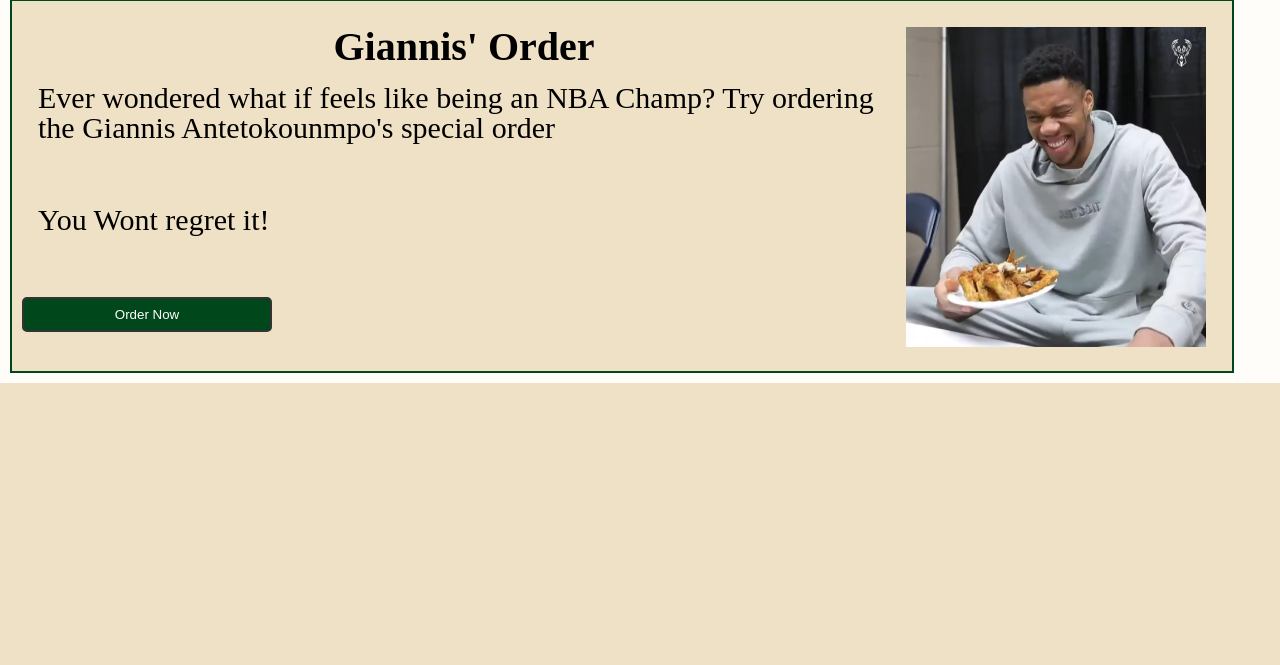
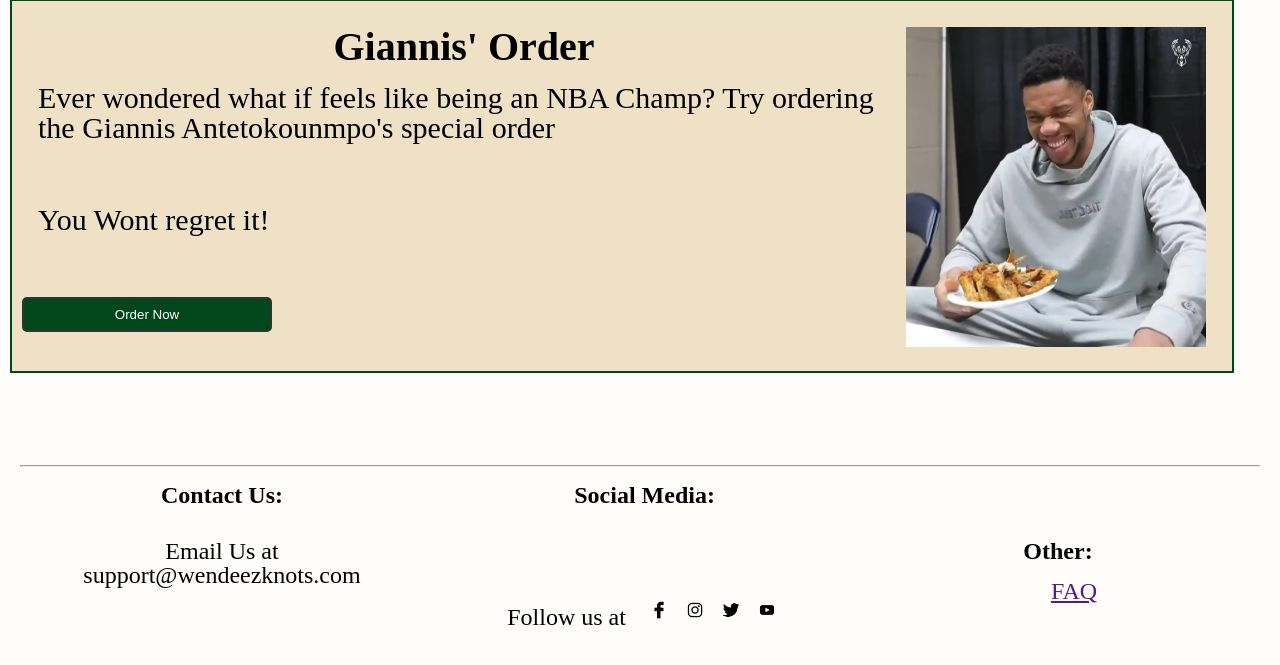
Before and after one commit to trancornellh/Wendeez-Knots, a PHP site: page /Home.html in a window 1280 px wide. Shown: the part 615-1280 px from the top of the page. Before the commit the page ends 998 px from the top, so only its background shows below. Run offline with PHP 8.4, Linux system fonts and the light colour scheme.

Commit message:
Added footer

```diff
--- a/Home.html
+++ b/Home.html
@@ -20,7 +20,14 @@
 			background-color:transparent;
 			text-align:center;
 			}
-
+			.homeblocks{
+				background: #EEE1C6;
+				padding: 10px;
+				border: 2px solid #00471B;
+				margin: 10px;
+				height:350px;
+				width:1200px
+			}
 			.homebutton{
 				display:block;
 				width:250px;
@@ -31,6 +38,7 @@
 				background-color:#00471B;
 				color: white;
 			}
+
 
 		</style>
 	</head>
@@ -46,38 +54,47 @@
 			<a href="AboutUs.html">About Us</a>
 			<a href="ContactUs.html">Contact Us</a>
 		</div>
+
 		<p class="regular">&nbsp;</p>
+
 		<!-- Deals-->
-		<div style="background: #EEE1C6;
-            padding: 10px;
-            border: 2px solid #00471B;
-            margin: 10px;
-			height:350px;
-			width:1200px">
+		<div class="homeblocks">
 			<img class=left src="Images/food_deals.jpg" width=540 height=320 id="deals">
 			<h2 class="subtitle"; text-align="right">WK Deals</h2>
 			<p class="regular";> Why waste money on small portions? Check out our exclusive deals including some of Wendeez Knots favorites</p>
 			<p class="regular">&nbsp;</p>
 			<p class="disclaimer"> *Only available at participating locations and online orders</p>
-			<input class="homebutton" type="submit" value="Get Deals" id="dealsBtn">
+			<input class="homebutton" type="submit" value="Get Deals" id="dealsBtn"> <!--will add functionallity to this button-->
 		</div>
+
 		<p class="regular">&nbsp;</p>
+
 		<!-- Giannis favorites-->
-		<div style="background: #EEE1C6;
-			display:block;
-            padding: 10px;
-            border: 2px solid #00471B;
-            margin: 10px;
-			height:350px;
-			width:1200px
-			">
+		<div class="homeblocks">
 			<img class=right src="Images/giannis-eating.jpg" width=300 height=320 id="giannis_order">
 			<h2 class="subtitle"; text-align="right">Giannis' Order</h2>
 			<p class="regular";> Ever wondered what if feels like being an NBA Champ? Try ordering the Giannis Antetokounmpo's special order </p>
 			<p class="regular">&nbsp;</p>
 			<p class="regular">You Wont regret it! </p>
 			<p class="regular">&nbsp;</p>
-			<input class="homebutton" type="submit" value="Order Now" id="giannisBtn">
+			<input class="homebutton" type="submit" value="Order Now" id="giannisBtn"><!--will add functionallity to this button-->
+		</div>
+
+		<!--footer-->
+		<div class="footer">
+			<p class="regular">&nbsp;</p>
+			<hr>
+			<h2 class="footer-left"> Contact Us:</h2>
+			<h2 class="footer-center">Social Media:</h2>
+			<h2 class="footer-right"> Other:</h2>
+			<p class="footer-left"> Email Us at support@wendeezknots.com</p>
+			<p class="footer-center"> Follow us at &nbsp;
+				<img class="footer-center" src="Images/facebook_logo.png" alt="Facebook" style="width:30px; height:30px;">
+				<img class="footer-center" src="Images/instagram_logo.png" alt="Instagram" style="width:30px; height:30px;">
+				<img class="footer-center" src="Images/twitter_logo.png" alt="Twitter" style="width:30px; height:30px;">
+				<img class="footer-center" src="Images/youtube_logo.png" alt="YouTube" style="width:30px; height:30px;">
+			</p>
+			<a class="footer-right" href="" >FAQ</a>
 		</div>
 	</body>
 </html>
--- a/styles.css
+++ b/styles.css
@@ -226,3 +226,31 @@ p
 		height: auto;
 	}
 }
+
+.footer{
+	position: relative;
+	margin: 0;
+	padding: 20px;
+}
+
+.footer-right{
+	width:30%;
+	text-align:center;
+	float: right;
+	display: inline-block;
+	font-size: 24px;
+}
+.footer-center{
+	width:33%;
+	text-align:center;
+	float:center;
+	display: inline-block;
+	font-size: 24px;
+}
+.footer-left{
+	width:30%;
+	text-align:center;
+	float: left;
+	display: inline-block;
+	font-size: 24px;
+}
```
Also changed, not shown: AboutUs.html (+17 -0 lines), ContactUs.html (+16 -1 lines), Menu.html (+17 -0 lines), OrderOnline.html (+17 -0 lines).
